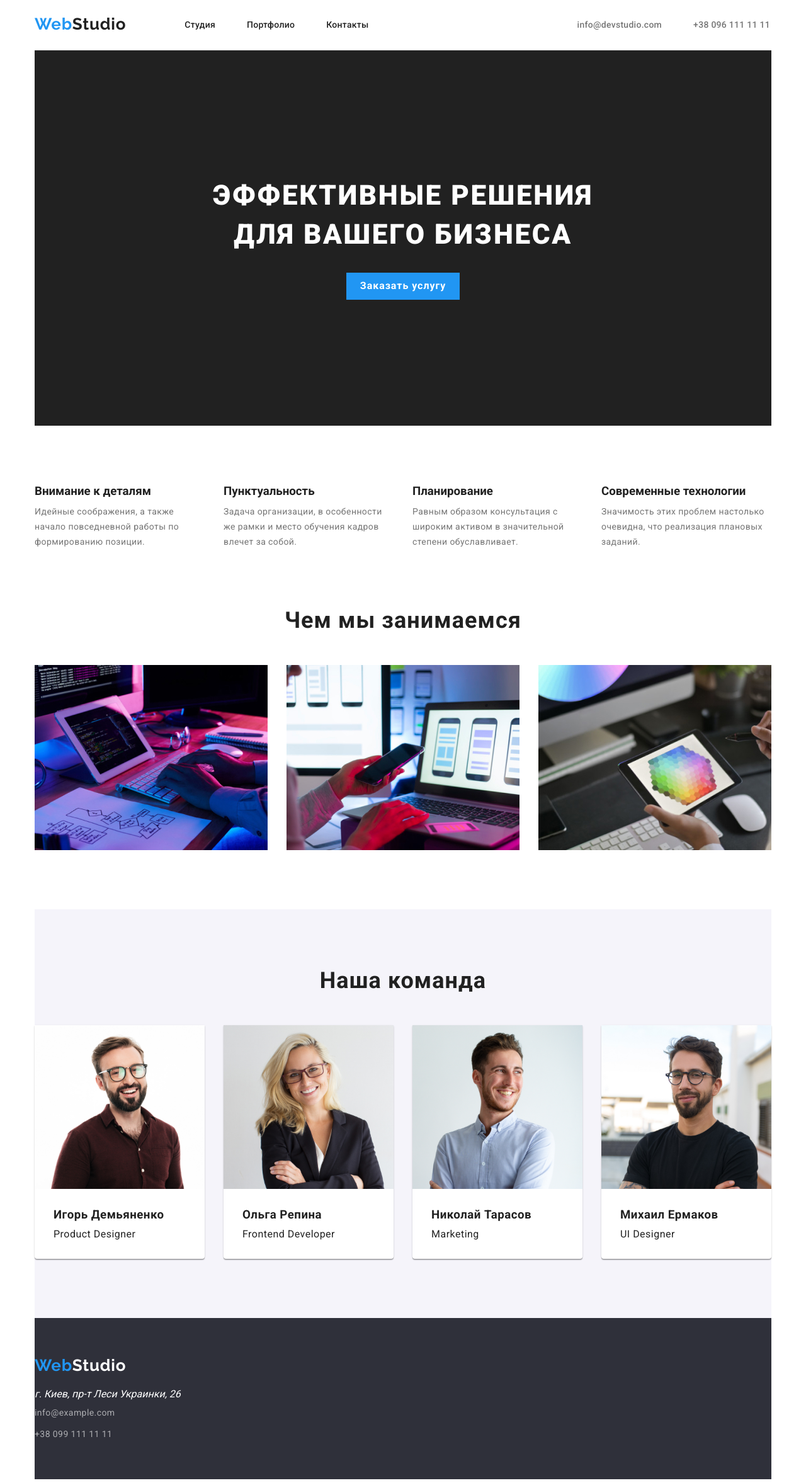
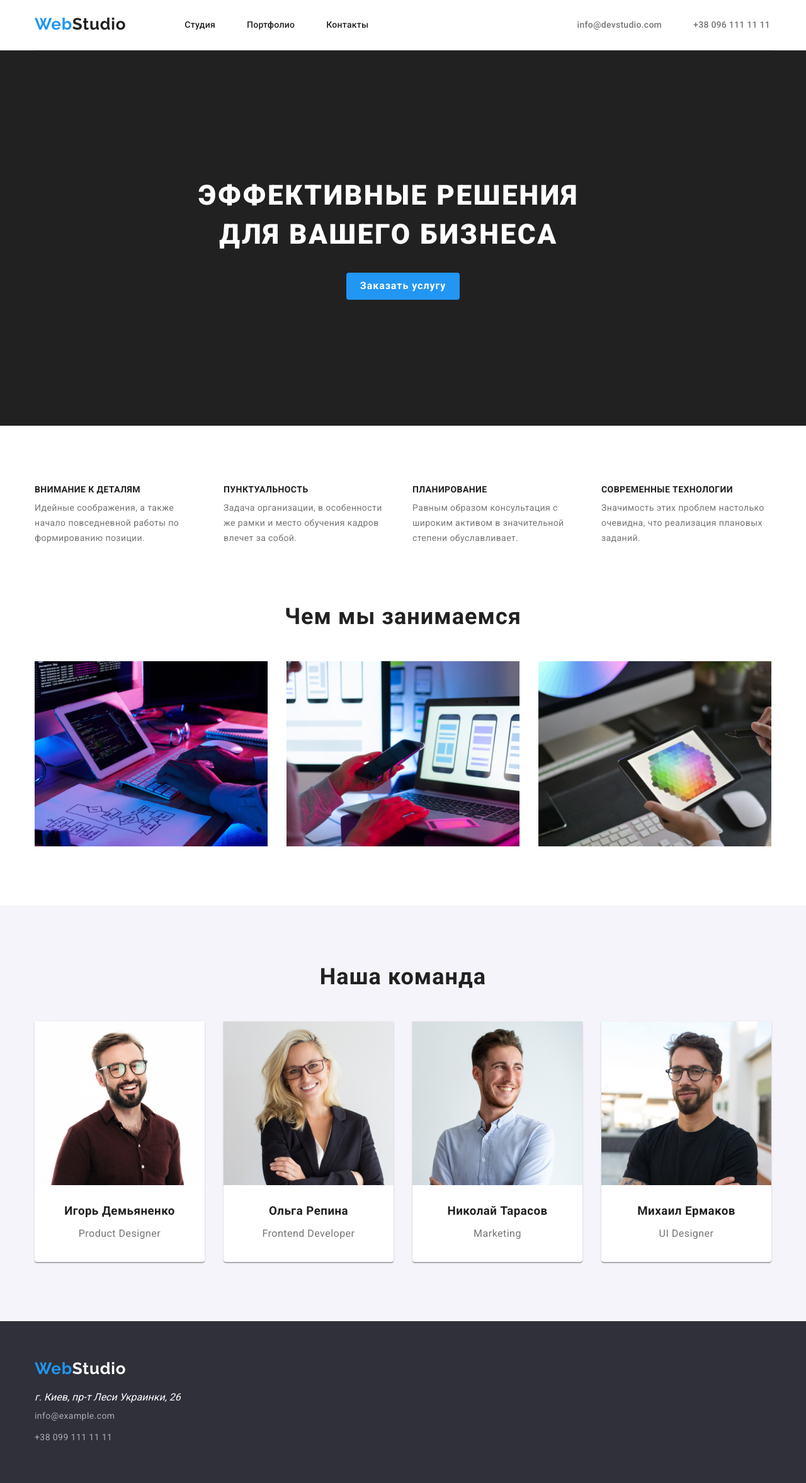
Before and after one commit to Skladaniuk/goit-markup-hw-03, a plain HTML site: page index.html in a window 1280 px wide. Shown: the whole page at 63% size. Drawn offline with nearby package versions, Linux system fonts and the light colour scheme.

Commit message:
final-com

```diff
--- a/css/styles.css
+++ b/css/styles.css
@@ -92,6 +92,7 @@ footer {
 .button {
   cursor: pointer;
   padding: 6px 22px;
+  border-radius: 4px;
 }
 .button:not(:last-child) {
   margin-right: 8px;
@@ -183,7 +184,7 @@ a {
   padding-top: 94px;
   padding-bottom: 94px;
 }
-.page-header {
+.section-header {
   padding-bottom: 32px;
   padding-top: 32px;
 }
@@ -205,6 +206,7 @@ a {
   line-height: 1.4;
   letter-spacing: 0.06em;
   text-transform: uppercase;
+  max-width: 650px;
 }
 
 .hero button {
@@ -216,12 +218,14 @@ a {
   font-size: 16px;
   line-height: 1.9;
   letter-spacing: 0.06em;
+  border-radius: 4px;
 }
 .hero button:hover {
-  color: #188ce8;
+  background-color: #f5f4fa;
+  color: var(--primary-text-color);
 }
 
-.section h3 {
+.section-advantages h3 {
   font-family: Roboto;
   font-style: normal;
   font-weight: bold;
@@ -304,7 +308,7 @@ a {
   margin-bottom: 4px;
 }
 
-.card p {
+.team-name {
   font-family: Roboto;
   font-style: normal;
   font-weight: normal;
@@ -332,7 +336,7 @@ a {
 
 /* ------header------ */
 
-.page-header {
+.section-header {
   display: flex;
   height: 80px;
   align-items: center;
@@ -371,7 +375,7 @@ a {
 .auth-items:not(:last-child) {
   margin-right: 50px;
 }
-.conteiner-hero {
+.hero {
   text-align: center;
 
   background-color: var(--primary-text-color);
@@ -420,6 +424,7 @@ a {
 
 .team-content {
   padding: 30px;
+  text-align: center;
 }
 
 .team-items {
--- a/index.html
+++ b/index.html
@@ -13,12 +13,11 @@
 </head>
 
 <body>
-    <div class="conteiner">
+
 
     <header class="page-header">
-
-
-        <a href="/" class="logo"> <span class="web">Web</span>Studio</a>
+         <div class="conteiner">
+             <section class="section-header"><a href="/" class="logo"> <span class="web">Web</span>Studio</a>
             <nav class="navs-conteiners">
                 <ul class="nav-conteiner">
                     <li class="nav-items"><a href="" class="nav"> Студия </a> </li>
@@ -27,28 +26,32 @@
                 </ul>
             </nav>
 
-    <div class="auth-conteiner"><ul class="auth-conteiner">
+            <div class="auth-conteiner">
+                <ul class="auth-conteiner">
                     <li class="auth-items"> <a href="mailto:info@devstudio.com" class="info">info@devstudio.com</a></li>
                     <li class="auth-items"> <a href="tel:+380961111111" class="info"> +38 096 111 11 11</a></li>
 
-    </ul></div>
+                </ul>
+            </div></section>
+
+            </div>
 
     </header>
 
     <main>
 
-           <div class="conteiner-hero">
+
             <section class="hero">
-                <div class="h-hero">
+               <div class="conteiner"><div class="h-hero">
                 <h1>Эффективные решения для вашего бизнеса</h1>
             </div>
-                <div class="hero-button"><button type="button" class="button">Заказать услугу</button></div>
+            <div class="hero-button"><button type="button" class="button">Заказать услугу</button></div></div>
             </section>
         </div>
 
 
             <section class="section-advantages">
-                <h2 class="visually-hidden">Наш подход к работе и наши плюсы</h2>
+                <div class="conteiner"><h2 class="visually-hidden">Наш подход к работе и наши плюсы</h2>
                 <ul class="adv">
                     <li class="adv-items">
                         <h3 class="h-adv">Внимание к деталям</h3>
@@ -76,21 +79,21 @@
 
 
                 <section class="section-work">
-                <h2 class="work-title">Чем мы занимаемся</h2>
+                    <div class="conteiner"><h2 class="work-title">Чем мы занимаемся</h2>
                     <ul class="work-list">
                         <li class="work-items"><img src="images/img10.jpg" alt="розробка прогрманого забезпечення" width="370">
                         </li>
                         <li class="work-items"><img src="images/img11.jpg" alt="розробка програмних додатків" width="370"> </li>
                         <li class="work-items"><img src="images/img12.jpg" alt="розробка дизайну" width="370"></li>
                     </ul>
-
+                    </div></div>
             </section>
 
 
 
         <section class="section-team">
 
-            <h2 class="section-title">Наша команда</h2>
+            <div class="conteiner"><h2 class="section-title">Наша команда</h2>
 
 
 
@@ -129,13 +132,13 @@
                         <p class="team-name">UI Designer</p>
                     </div>
                 </div>
-            </div>
-
+            </div></div>
         </section>
     </main>
 
 <footer class="footer">
-    <div class="logo-finish"><a href="/" class="logo-finish"><span class="web">Web</span><span class="studio">Studio</span> </a></div>
+    <div class="conteiner"><div class="logo-finish"><a href="/" class="logo-finish"><span class="web">Web</span><span class="studio">Studio</span>
+        </a></div>
     <address>
         <p class="location">г. Киев, пр-т Леси Украинки, 26</p>
     </address>
@@ -145,11 +148,11 @@
             <li class="contakt"><a href="tel:+380991111111" class="contakt">+38 099 111 11 11</a></li>
         </ul>
     </address>
-
+</div>
 
 
 </footer>
-</div>
+
 </body>
 
 </html>
```
Also changed, not shown: portfolio.html (+12 -8 lines). Lines whose indentation alone changed are shown as unchanged.
